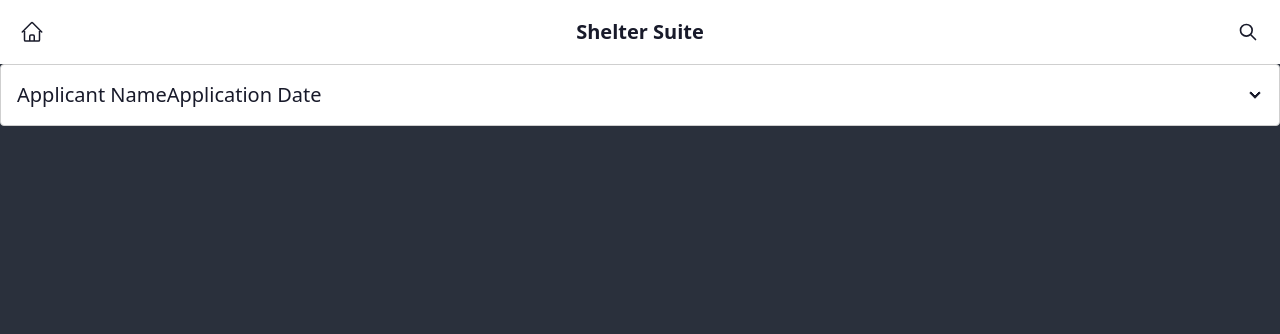
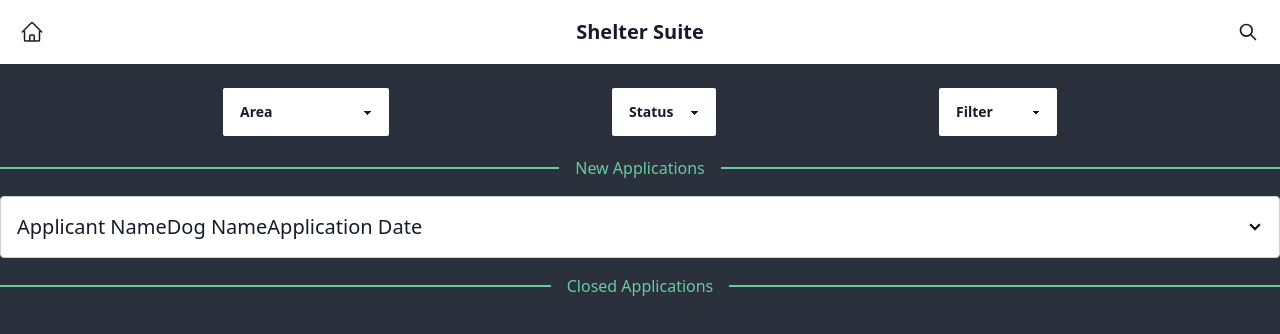
Before and after one commit to BreadleyCooper/shelter_suite, a Next.js app: page /adoptionApplications in a window 1280 px wide. Shown: the top 334 px of the page. Built offline with nearby package versions, Linux system fonts and the light colour scheme.

Commit message:
added some details to applications page

```diff
--- a/components/AdoptionApplicationsCollapse.js
+++ b/components/AdoptionApplicationsCollapse.js
@@ -3,14 +3,17 @@ import React from "react";
 export default function AdoptionApplicationsCollapse() {
     return (
         <div>
-            <div tabIndex={0} className="collapse collapse-arrow border border-base-300 bg-base-100 rounded-box">
+            <div tabIndex={0} className="collapse collapse-arrow border border-base-300 bg-base-100 rounded-box my-5">
             <input type="checkbox" />
             <div className="collapse-title text-xl font-medium">
                 <span>Applicant Name</span>
+                <span>Dog Name</span>
                 <span>Application Date</span>
             </div>
             <div className="collapse-content">
-                <p>tabIndex={0} attribute is necessary to make the div focusable</p>
+                <div>
+                    Grid with Person and application details
+                </div>
             </div>
             </div>
         </div>
--- a/components/Filter.js
+++ b/components/Filter.js
@@ -2,7 +2,7 @@ import React from "react";
 
 export default function Filter() {
     return (
-        <div className="filterContainer flex justify-evenly">
+        <div className="filterContainer flex justify-evenly my-6">
             <select className="select max-w-xs flex flex-inital">
                 <option disabled selected>Area</option>
                 <option>London</option>
@@ -17,13 +17,10 @@ export default function Filter() {
             </select>
 
             <select className="select max-w-xs flex flex-inital">
-                <option disabled selected>Filter</option>
-                <option>Example</option>
-                <option>Example</option>
-                <option>Example</option>
-                <option>Example</option>
-                <option>Example</option>
-                <option>Example</option>
+                <option disabled selected>Status</option>
+                <option>New</option>
+                <option>Closed</option>
+
             </select>
 
             <select className="select min-w-fit max-w-xs flex flex-inital">
--- a/pages/adoptionApplications.js
+++ b/pages/adoptionApplications.js
@@ -1,13 +1,19 @@
 import React from "react"
 import Header from "@/components/Header"
 import AdoptionApplicationsCollapse from "@/components/AdoptionApplicationsCollapse"
+import Filter from "@/components/Filter"
 
 export default function AdoptionApplications() {
 
     return (
         <div>
             <Header />
+
+            <Filter />
+            <div className="divider before:bg-accent after:bg-accent text-accent">New Applications</div>
             <AdoptionApplicationsCollapse />
+            <div className="divider before:bg-accent after:bg-accent text-accent">Closed Applications</div>
+
         </div>
     )
 }
--- a/pages/matches.js
+++ b/pages/matches.js
@@ -8,12 +8,8 @@ export default function Matches() {
     return (
         <div>
             <Header />
-            <div className="my-6 ">
-                <Filter />
-            </div>
-            <div className="my-6 ">
-                <MatchesCollapse />
-            </div>
+            <Filter />
+            <MatchesCollapse />
         </div>
         )
 }
```
